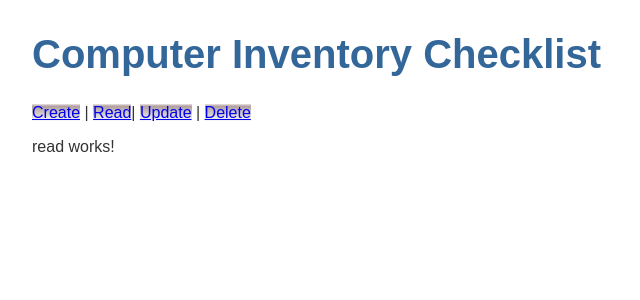
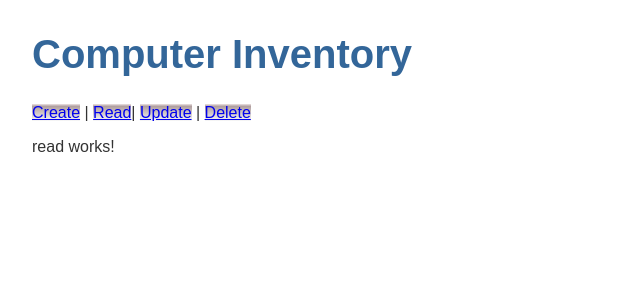
Before and after one commit to sukhmani/MEAN, an Angular app in the folder MEAN_STACK_PROJECT/frontend-angular-computers/: page /read in a window 1280 px wide. Shown: the top 300 px of the page, without its empty margins (0-640 px from the left). Built offline with nearby package versions, Linux system fonts and the light colour scheme.

Commit message:
clear ui

```diff
--- a/MEAN_STACK_PROJECT/frontend-angular-computers/src/app/app.component.ts
+++ b/MEAN_STACK_PROJECT/frontend-angular-computers/src/app/app.component.ts
@@ -6,5 +6,5 @@ import { Component } from '@angular/core';
   styleUrls: ['./app.component.css']
 })
 export class AppComponent {
-  title = 'Computer Inventory Checklist';
+  title = 'Computer Inventory ';
 }
--- a/MEAN_STACK_PROJECT/frontend-angular-computers/src/app/app.module.ts
+++ b/MEAN_STACK_PROJECT/frontend-angular-computers/src/app/app.module.ts
@@ -9,7 +9,7 @@ import { FormsModule } from '@angular/forms';
 import { CreateComponent } from './create/create.component';
 import { ReadComponent } from './read/read.component';
 import { UpdateComponent } from './update/update.component';
-import { DeleteComponent } from './delete/delete.component'; // <-- NgModel lives here
+import { DeleteComponent } from './delete/delete.component';
 
 
 @NgModule({
--- a/MEAN_STACK_PROJECT/frontend-angular-computers/src/app/read/read.component.ts
+++ b/MEAN_STACK_PROJECT/frontend-angular-computers/src/app/read/read.component.ts
@@ -1,4 +1,5 @@
 import { Component, OnInit } from '@angular/core';
+// import { COMPUTERSS } from '../mock-computers';
 
 @Component({
   selector: 'app-read',
```
